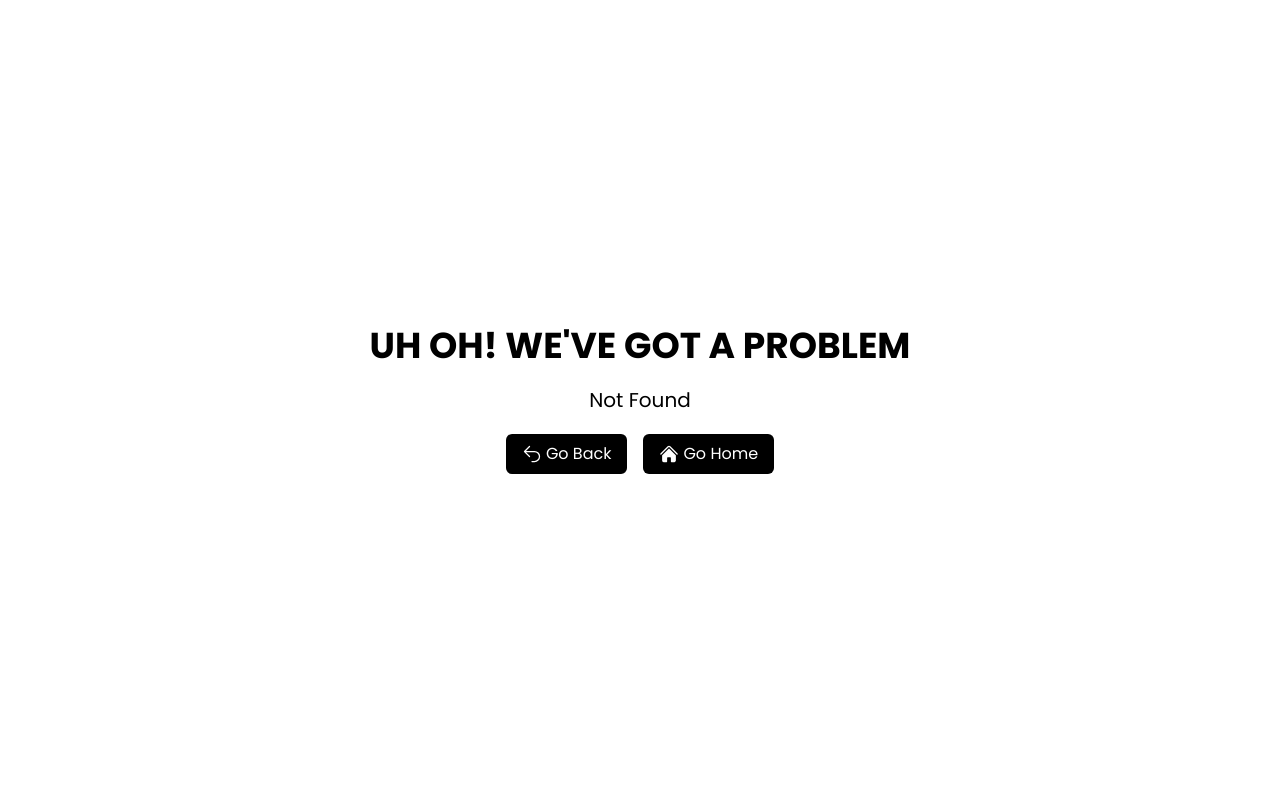
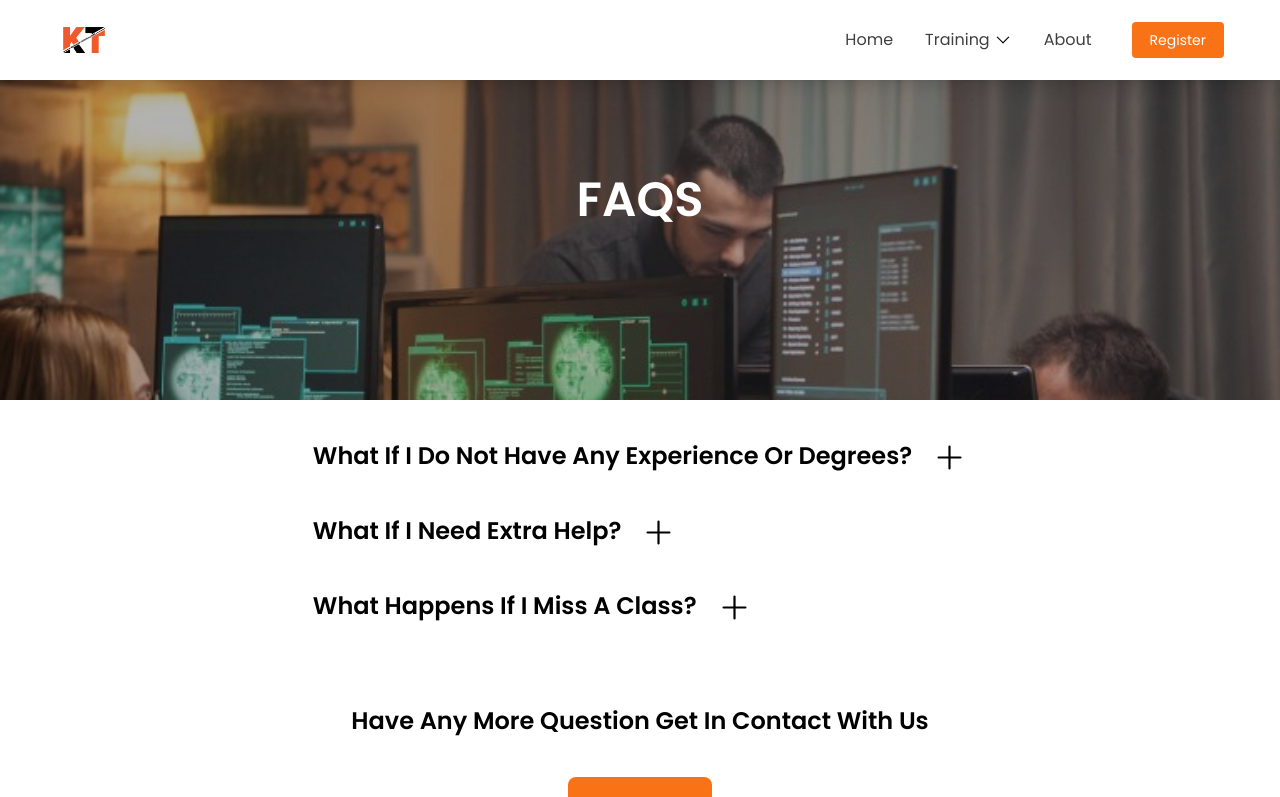
Before and after one commit to pauldevcodes/e-learning-platform-new, a React (Vite) app: page /faqs in a window 1280 px wide. Before the commit this address had no page. Shown: the top 797 px of the page. Built offline with nearby package versions, Linux system fonts and the light colour scheme.

Commit message:
more changes

```diff
--- a/src/components/Header.jsx
+++ b/src/components/Header.jsx
@@ -145,9 +145,7 @@ const Header = () => {
                     </ul>
 
                     <div className='md:flex md:flex-row md:items-center md:gap-x-5'>
-                        <motion.button
-                            whileHover={{ translateX: -15 }}
-                            transition={{ ease: "easeInOut", duration: .5 }}
+                        <button
                             className=' border-2 bg-orange-500 border-orange-500 rounded px-4 py-1 hover:bg-black hover:border-black hover:shadow-md'
                         >
                             <Link
@@ -156,7 +154,7 @@ const Header = () => {
                             >
                                 Register
                             </Link>
-                        </motion.button>
+                        </button>
                     </div>
                 </div>
 
--- a/src/main.jsx
+++ b/src/main.jsx
@@ -8,6 +8,7 @@ import Home from "./pages/Home";
 import Error from "./pages/Error";
 import CyberSecurity from "./pages/CyberSecurity";
 import Security from "./pages/Security";
+import Faq from "./pages/Faq";
 
 const router = createBrowserRouter([
   {
@@ -26,6 +27,10 @@ const router = createBrowserRouter([
       {
         path: "security-training",
         element: <Security />
+      },
+      {
+        path: "faqs",
+        element: <Faq />
       }
     ],
   },
--- a/src/page features/home/Apply.jsx
+++ b/src/page features/home/Apply.jsx
@@ -4,8 +4,8 @@ import { styles } from "../../utils/styles";
 const Apply = () => {
     return (
         <section className={`${styles.paddingX} my-7 md:my-14`}>
-            <div className={` py-7 md:py-14 bg-gradient-to-r from-orange-500 to-blue-500 flex flex-col items-center gap-y-5 rounded md:gap-y-14`}>
-                <h3 className=" text-white text-3xl text-center md:text-4xl xl:text-6xl">
+            <div className={` py-7 md:py-14 bg-gradient-to-r from-orange-500 to-blue-500 flex flex-col items-center gap-y-5 rounded md:gap-y-10`}>
+                <h3 className=" text-white text-3xl text-center md:text-4xl">
                     Start your application today
                 </h3>
                 <p className=" font-semibold text-xl">
--- a/src/page features/home/CourseHighlight.jsx
+++ b/src/page features/home/CourseHighlight.jsx
@@ -53,10 +53,11 @@ const CourseHighlight = () => {
                                 </div>
                                 <div className=" flex flex-col gap-y-4 md:items-start md:text-start">
                                     <h3 className=" font-bold uppercase text-lg lg:text-xl">{courses.title}</h3>
-                                    <div className=" flex flex-col gap-y-2 md:h-48 ">
-                                        <p className=" text-sm opacity-75 lg:text-lg">
-                                            - {courses.description}
+                                    <div className=" flex flex-col gap-y-2 md:h-56 ">
+                                        <p className=" text-sm opacity-75 font-medium lg:text-lg">
+                                            {courses.description}
                                         </p>
+                                        <br />
                                         <p className=" text-sm opacity-75 lg:text-lg">
                                             - {courses.descriptionTwo}
                                         </p>
--- /dev/null
+++ b/src/pages/Faq.jsx
@@ -0,0 +1,95 @@
+import React, { useState } from "react";
+import { PlusIcon } from "@heroicons/react/24/solid";
+
+const Faq = () => {
+    const [answer, setAnswer] = useState(false);
+    const [Faq, setFaq] = useState(false);
+    const [read, setRead] = useState(false);
+
+
+    return (
+        <div>
+            <header className="md:bg-hero-tablet bg-cover bg-no-repeat lg:bg-about-hero bg-hero-mobile min-h-[50vh] ">
+                <div className="bg-black/30 w-full absolute min-h-[50vh] "></div>
+                <div className="">
+                    <div className="absolute w-full min-h-[50vh] flex flex-col justify-center items-center">
+                        <h2 className="text-5xl font-semibold text-center text-white">
+                            FAQS
+                        </h2>
+                    </div>
+                </div>
+            </header>
+
+            <div className="max-w-screen-lg mx-auto">
+                <div className="my-10 grid text-center lg:mx-20 md:mx-10 mx-5 gap-10 justify-center items-center">
+                    <div>
+                        <h2 className="md:text-2xl text-xl font-semibold capitalize flex gap-5">
+                            What if I do not have any experience or degrees?
+                            <button onClick={() => setAnswer(!answer)}>
+                                <PlusIcon className="font-semibold" width={35} />{" "}
+                            </button>
+                        </h2>
+                        <div>
+                            {answer && (
+                                <p className="md:text-lg text-base text-left capitalize ease-in duration-300 ">
+                                    If you do not have any experience or degrees, please enroll in
+                                    our Security Fundamentals I course. This class was developed
+                                    for students with no experience as it breaks down the
+                                    fundamentals of security. In addition, it prepares you for the
+                                    Security+ Certification.
+                                </p>
+                            )}
+                        </div>
+                    </div>
+                    <div>
+                        <h2 className="md:text-2xl text-xl font-semibold capitalize flex gap-5">
+                            What if I need extra help?
+                            <button onClick={() => setFaq(!Faq)}>
+                                <PlusIcon className="font-semibold" width={35} />{" "}
+                            </button>
+                        </h2>
+                        <div>
+                            {Faq && (
+                                <p className="md:text-lg text-base text-left capitalize ease-in duration-300 ">
+                                    If for any reason you need extra help, please join us on Cyber
+                                    Thursday. Cyber Thursday is an open forum we use to cover
+                                    topics that may have been confusing or topics you may have
+                                    missed. This is a great opportunity to get extra hands on
+                                    experience.
+                                </p>
+                            )}
+                        </div>
+                    </div>
+                    <div>
+                        <h2 className="md:text-2xl text-xl font-semibold capitalize flex gap-5">
+                            What happens if I miss a class?
+                            <button onClick={() => setRead(!read)}>
+                                <PlusIcon className="font-semibold" width={35} />{" "}
+                            </button>
+                        </h2>
+                        <div>
+                            {read && (
+                                <p className="md:text-lg text-base text-left capitalize ease-in duration-300 ">
+                                    If for any reason you happen to miss a class, please join us
+                                    on Cyber Thursday. Cyber Thursday is an open forum we use to
+                                    cover topics that may have been confusing or topics you may
+                                    have missed. This is a great opportunity to get extra hands on
+                                    experience.
+                                </p>
+                            )}
+                        </div>
+                    </div>
+                </div>
+
+                <div className="py-10 space-y-10 text-center lg:mx-20 md:mx-10 mx-5">
+                    <h3 className="text-2xl capitalize font-semibold">
+                        have any more question get in contact with us
+                    </h3>
+                    <button className="bg-orange-500 p-4 rounded-lg text-xl font-semibold text-white hover:bg-black ease-in-out duration-300 hover:text-white">Contact us</button>
+                </div>
+            </div>
+        </div>
+    );
+};
+
+export default Faq;
```
